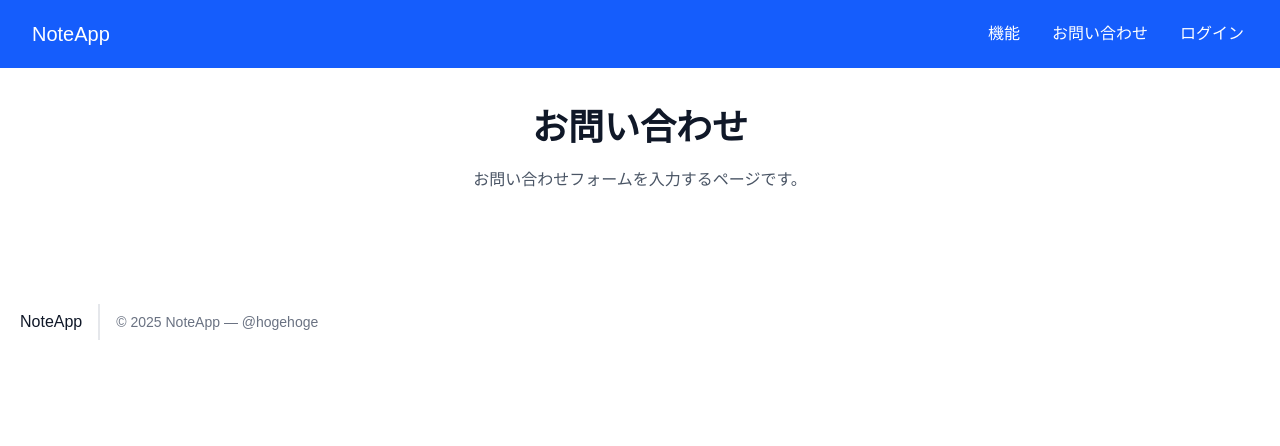
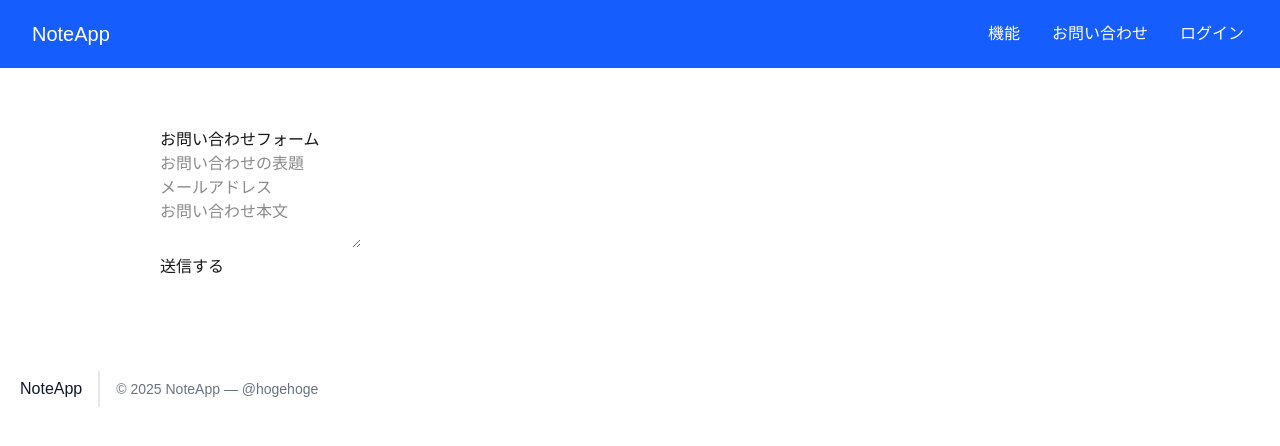
Before and after one commit to frothybike/note-app, a Next.js app in the folder frontend/note-app/: page /contact in a window 1280 px wide. Shown: the top 446 px of the page. Built offline with nearby package versions, Linux system fonts and the light colour scheme.

Commit message:
add form page

```diff
--- a/frontend/note-app/app/contact/page.tsx
+++ b/frontend/note-app/app/contact/page.tsx
@@ -1,12 +1,85 @@
-export default function About() {
+"use client";
+
+import { useForm } from "react-hook-form";
+import { yupResolver } from "@hookform/resolvers/yup";
+import * as yup from "yup";
+import Head from "next/head";
+import { useState } from "react";
+
+type FormData = {
+  subject: string;
+  email: string;
+  body: string;
+};
+
+const schema = yup.object().shape({
+  subject: yup.string().required("表題を入力してください").max(50, "表題は50文字以内にしてください"),
+  email: yup.string().required("メールアドレスを入力してください").email("有効なメールアドレスを入力してください"),
+  body: yup.string().required("本文を入力してください"),
+});
+
+export default function ContactFormPage() {
+  const {
+    register,
+    handleSubmit,
+    formState: { errors, isSubmitting },
+    reset,
+  } = useForm<FormData>({
+    resolver: yupResolver(schema),
+  });
+
+  const [submitted, setSubmitted] = useState(false);
+
+  const onSubmit = async (data: FormData) => {
+    try {
+      const response = await fetch("https://jqi9ljoedk.execute-api.ap-northeast-1.amazonaws.com/v1/send", {
+        method: "POST",
+        headers: {
+          "Content-Type": "application/json",
+        },
+        body: JSON.stringify(data),
+      });
+
+      if (response.ok) {
+        alert("送信に成功しました");
+        reset();
+        setSubmitted(true);
+      } else {
+        alert("送信に失敗しました");
+      }
+    } catch (error) {
+      alert("送信中にエラーが発生しました");
+      console.error(error);
+    }
+  };
+
   return (
-    <main className="text-gray-600 body-font">
-      <div className="mx-auto p-5 container">
-        <div className="py-5 text-center">
-          <h1 className="mb-5 text-4xl font-extrabold text-gray-900">お問い合わせ</h1>
-          <p className="mb-10">お問い合わせフォームを入力するページです。</p>
-        </div>
+    <>
+      <Head>
+        <title>お問い合わせフォーム</title>
+      </Head>
+      <div className="container" style={{ maxWidth: "960px", margin: "60px auto" }}>
+        <h2 className="title is-4">お問い合わせフォーム</h2>
+        <form onSubmit={handleSubmit(onSubmit)}>
+          <div className="field">
+            <input className="input" placeholder="お問い合わせの表題" {...register("subject")} />
+            <p className="help is-danger">{errors.subject?.message}</p>
+          </div>
+          <div className="field">
+            <input className="input" placeholder="メールアドレス" {...register("email")} />
+            <p className="help is-danger">{errors.email?.message}</p>
+          </div>
+          <div className="field">
+            <textarea className="textarea" placeholder="お問い合わせ本文" {...register("body")} />
+            <p className="help is-danger">{errors.body?.message}</p>
+          </div>
+          <div className="field">
+            <button className="button is-link" type="submit" disabled={isSubmitting}>
+              {isSubmitting ? "送信中です..." : "送信する"}
+            </button>
+          </div>
+        </form>
       </div>
-    </main>
+    </>
   );
 }
```
Also changed, not shown: frontend/note-app/package.json (+8 -5 lines), 1 other file (tests, documents, lock files or other folders).
